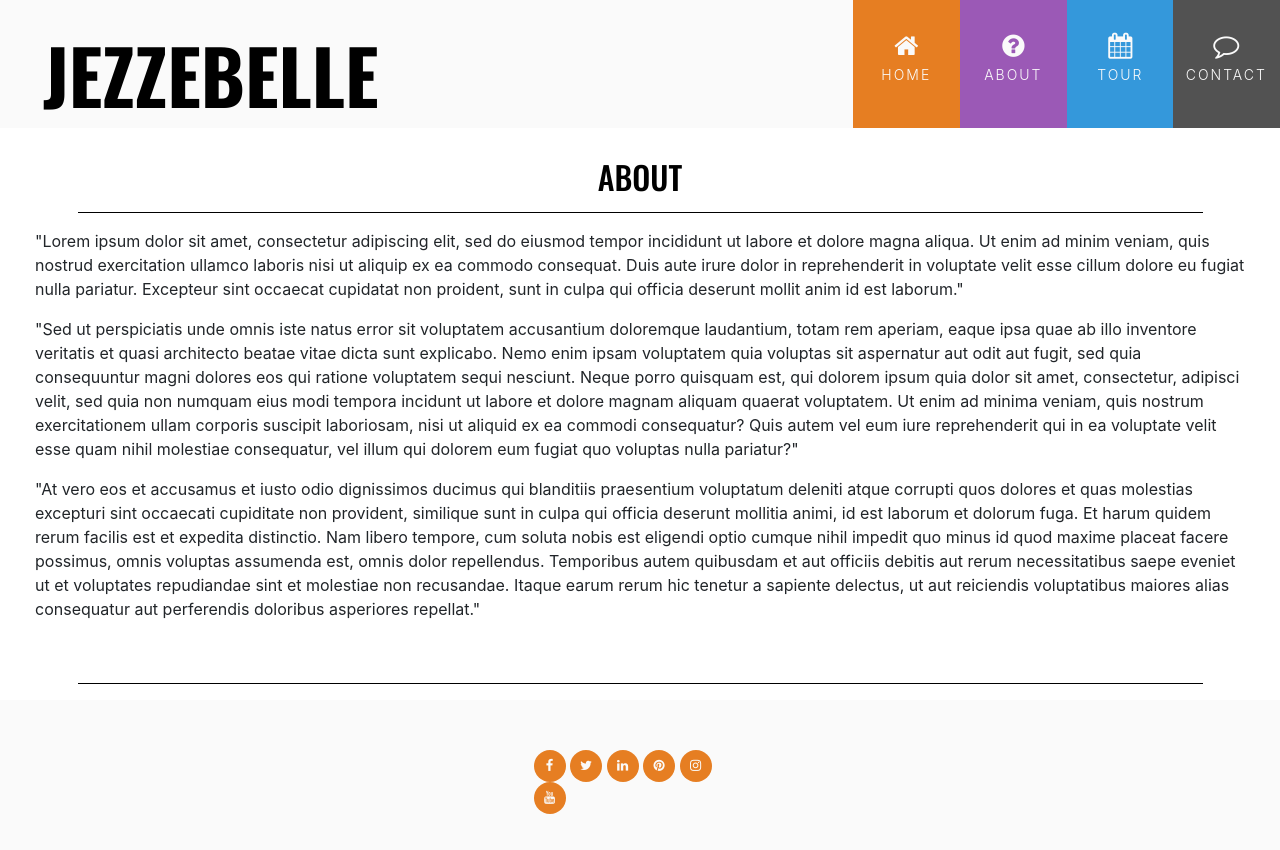
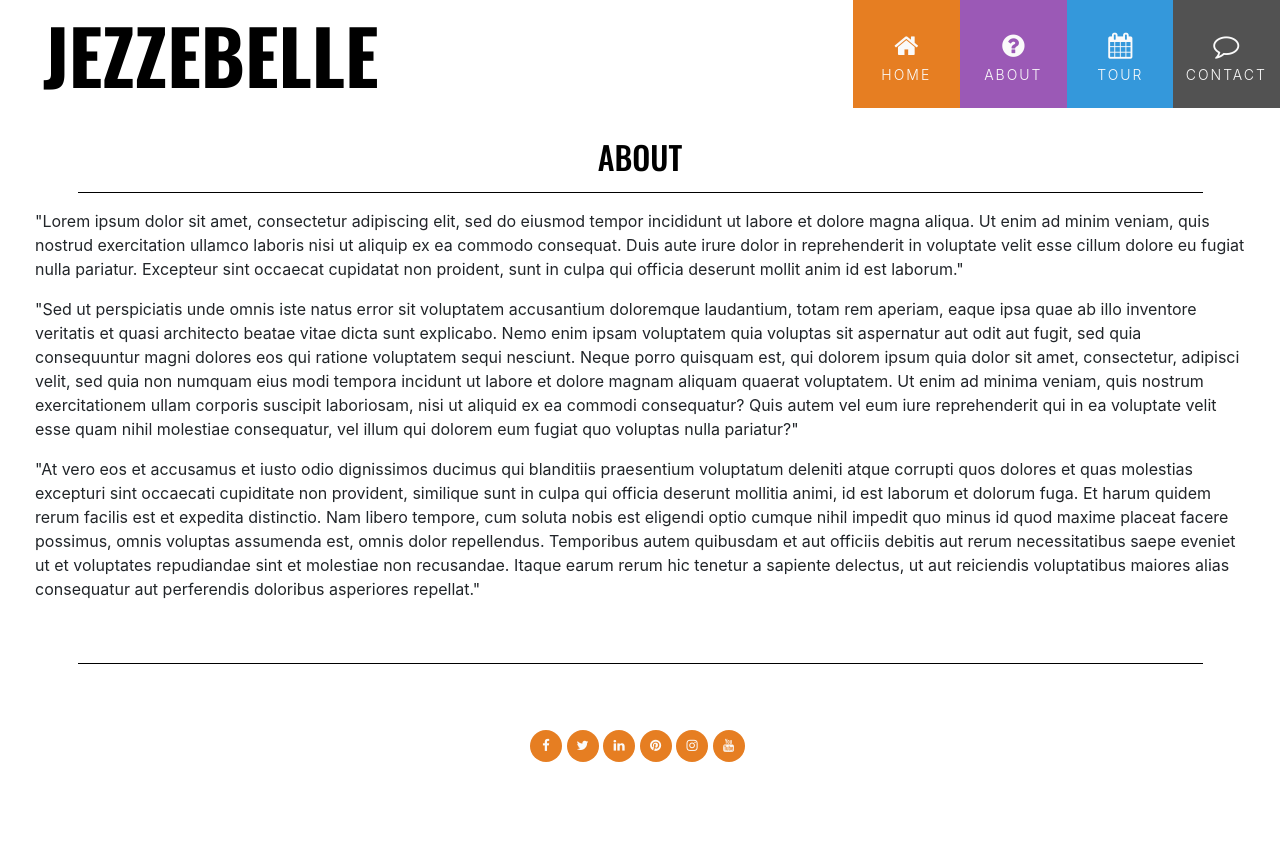
Before and after one commit to garyburke888/project-1, a plain HTML site: page about.html in a window 1280 px wide. After the commit the page ends 808 px from the top, so only its background shows below. Drawn offline with nearby package versions, Linux system fonts and the light colour scheme.

Commit message:
Changed header & footer background color

```diff
--- a/about.html
+++ b/about.html
@@ -62,7 +62,8 @@
     </section>
 
     <footer class="container-fluid">
-        <div id="footer-info" class="row">
+        <div class="row-no-gutters">
+            <div class="col-12 footer-info">
                 <ul class="list-inline social-links">
                     <li class="list-inline-item">
                         <a target="_blank" href="#">
@@ -101,6 +102,7 @@
                         </a>
                     </li>
                 </ul>
+            </div>
         </div>
     </footer>
 
--- a/assets/css/style.css
+++ b/assets/css/style.css
@@ -3,7 +3,7 @@
 /*----------------------------------------Colors*/
 
 .bg-color-name {
-    background-color: #fafafa;
+    background-color: #fff;
 }
 
 .menu-color-home {
@@ -37,7 +37,7 @@ header {
     color: #000;
     font-weight: 700;
     font-size: 75px;
-    margin-top: 30px;
+    margin-top: 10px;
     text-transform: uppercase;
 }
 
@@ -59,7 +59,7 @@ header {
 }
 
 .menuitem {
-    height: 128px;
+    height: 108px;
     text-align: center;
     padding: 0;
 }
@@ -68,7 +68,7 @@ header {
     width: 100%;
     text-decoration: none;
     color: #fafafa;
-    height: 128px;
+    height: 108px;
 }
 
 .menuitem a i {
@@ -93,7 +93,7 @@ header {
 
 .hvr-sweep-to-top:before {
     background: rgba(0, 0, 0, 0.2);
-    height: 128px;
+    height: 108px;
 }
 
 /*----------------------------------------Whats Going On*/
@@ -167,7 +167,7 @@ header {
 /*----------------------------------------Footer*/
 
 footer {
-    background-color: #fafafa;
+    background-color: #fff;
     color: #000;
     min-height: 128px;
     margin: 0;
@@ -197,8 +197,8 @@ footer {
     background: #9b59b6;
 }
 
-#footer-info {
+.footer-info {
     padding: 20px;
-    width: 253px;
     margin: 0 auto;
+    max-width: 260px;
 }
```
Also changed, not shown: contact.html (+3 -1 lines), index.html (+3 -1 lines), tour.html (+3 -1 lines).
